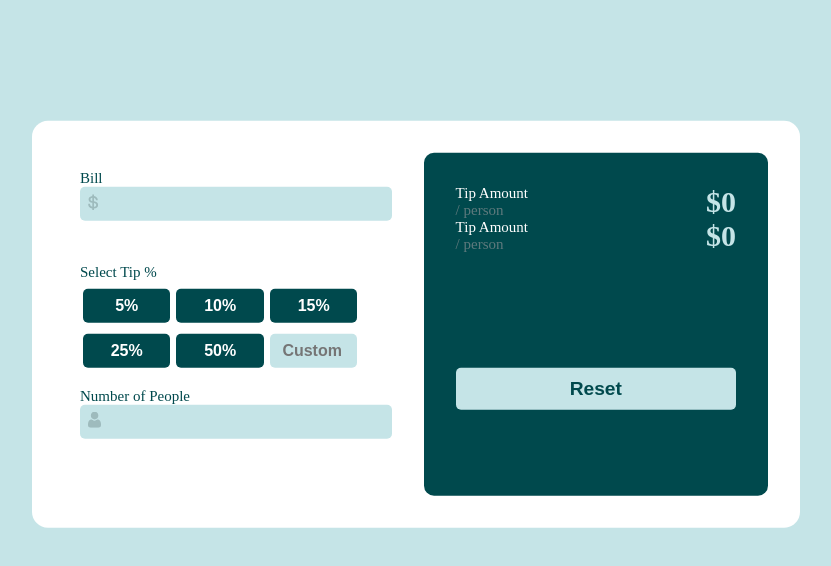
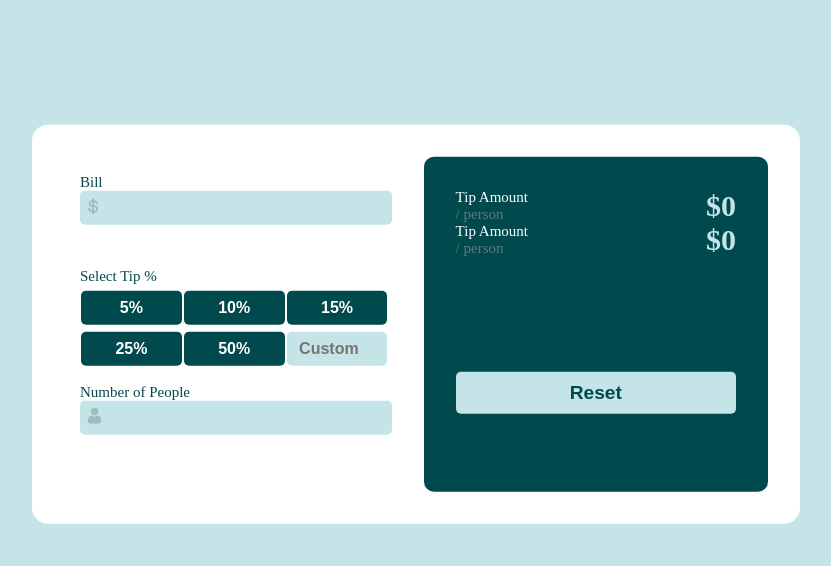
Before and after one commit to BLADEHEDA/tip-calculator-app, a plain HTML site: page index.html in a window 1280 px wide. Shown: the part 92-658 px from the top of the page, without its empty margins (224-1055 px from the left). Drawn offline with Linux system fonts and the light colour scheme.

Commit message:
Add files via upload

```diff
--- a/style.css
+++ b/style.css
@@ -115,6 +115,7 @@ img{
  input{
   width:100%;
   padding: 5px;
+  padding-left:1em;
   font-size: 1.3em;
   font-weight: 600;
   border-radius: 5px;
@@ -168,9 +169,9 @@ input::-webkit-inner-spin-button {
       padding: 1em;;
   }
     .tipbuttons{
-      padding: 3px 3px;
+      padding: 1px 1px;
       margin-top: 5px;
-      flex-basis: 30%;
+      flex-basis: 33%;
     }
   }
 
```
